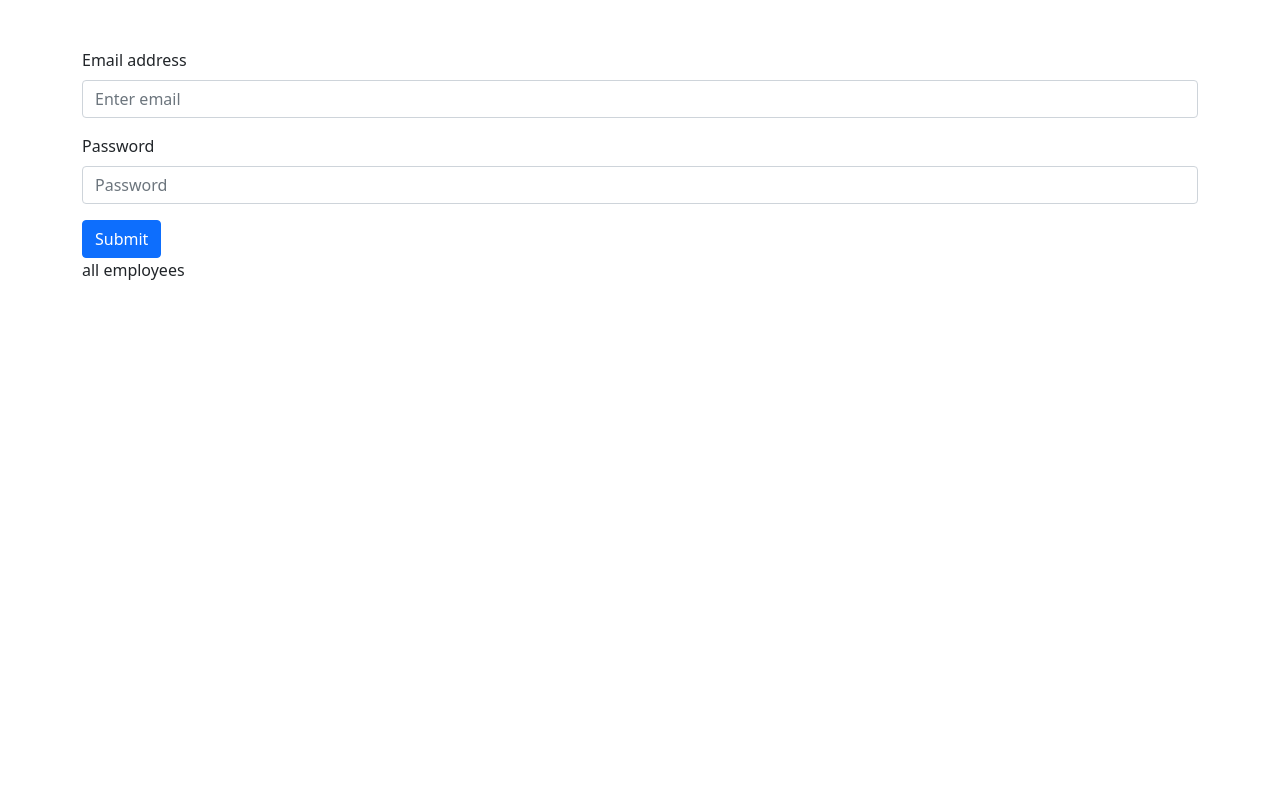
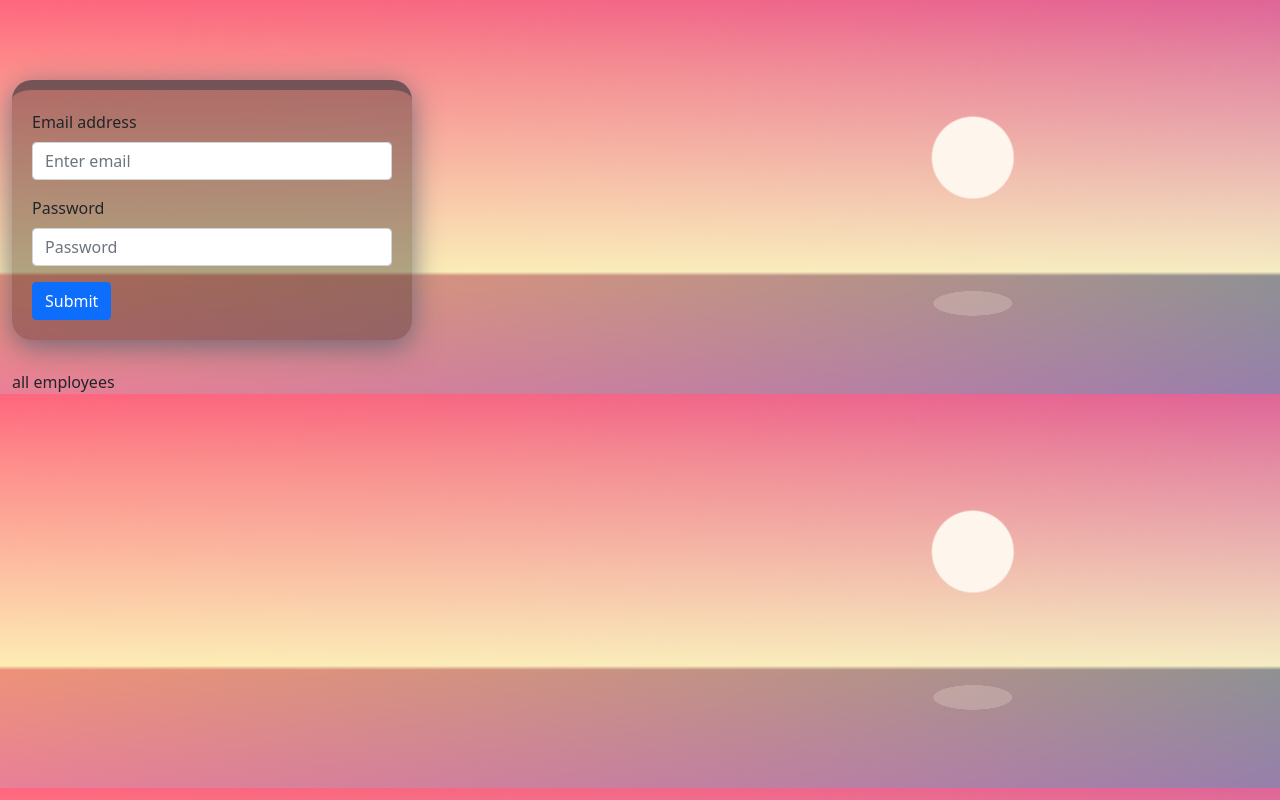
Before and after one commit to shawlycode/employee_data, a React (Create React App) app: page / in a window 1280 px wide. Built offline with nearby package versions, Linux system fonts and the light colour scheme.

Commit message:
created states

```diff
--- a/src/App.js
+++ b/src/App.js
@@ -1,20 +1,51 @@
-import React, { Component } from 'react';
-import { Container, Row } from 'react-bootstrap';
-import AddEmployee from './Components/AddEmployee';
-import EmployeesData from './Components/EmployeesData';
+import React, { Component } from "react";
+import { Col, Container, Row } from "react-bootstrap";
+import EmployeesData from "./Components/EmployeesData";
+import AddEmployee from "./Components/AddEmployee";
+import './App.css'
 
 class App extends Component {
+  constructor(props) {
+    super(props);
+
+    this.state = {
+      data: []
+    }
+  }
+
+  addNewUser = (newData) => {
+    newData.id = Math.random().toString()
+    this.setState({
+      data: [...this.state.data, newData],
+    });
+  };
+  deleteUser = (id) => {
+    let savedUsers = this.state.data.filter((newData) => newData.id !==id);
+    this.setState({data: savedUsers });
+  };
+  handleEditUser = (updatedUser) =>{
+    this.setState({
+      data: this.state.data.map(user => user.id ===updatedUser.id ? updatedUser : user)
+    })
+
+  }
   render() {
     return (
       <>
-        <Container>
+        <Container fluid style={{ marginTop: "2rem" }}>
           <Row>
-            <AddEmployee />
-          </Row>
-        </Container>
-        <Container>
-          <Row>
-            <EmployeesData />
+            <Col>
+              <AddEmployee addNewData={this.addNewUser} />
+            </Col>
+            </Row>
+            <Row>
+            <Col>
+              <EmployeesData
+                userData={this.state.data}
+                deleteUser={this.deleteUser}
+                editUser={this.handleEditUser}
+              />
+            </Col>
           </Row>
         </Container>
       </>
```
